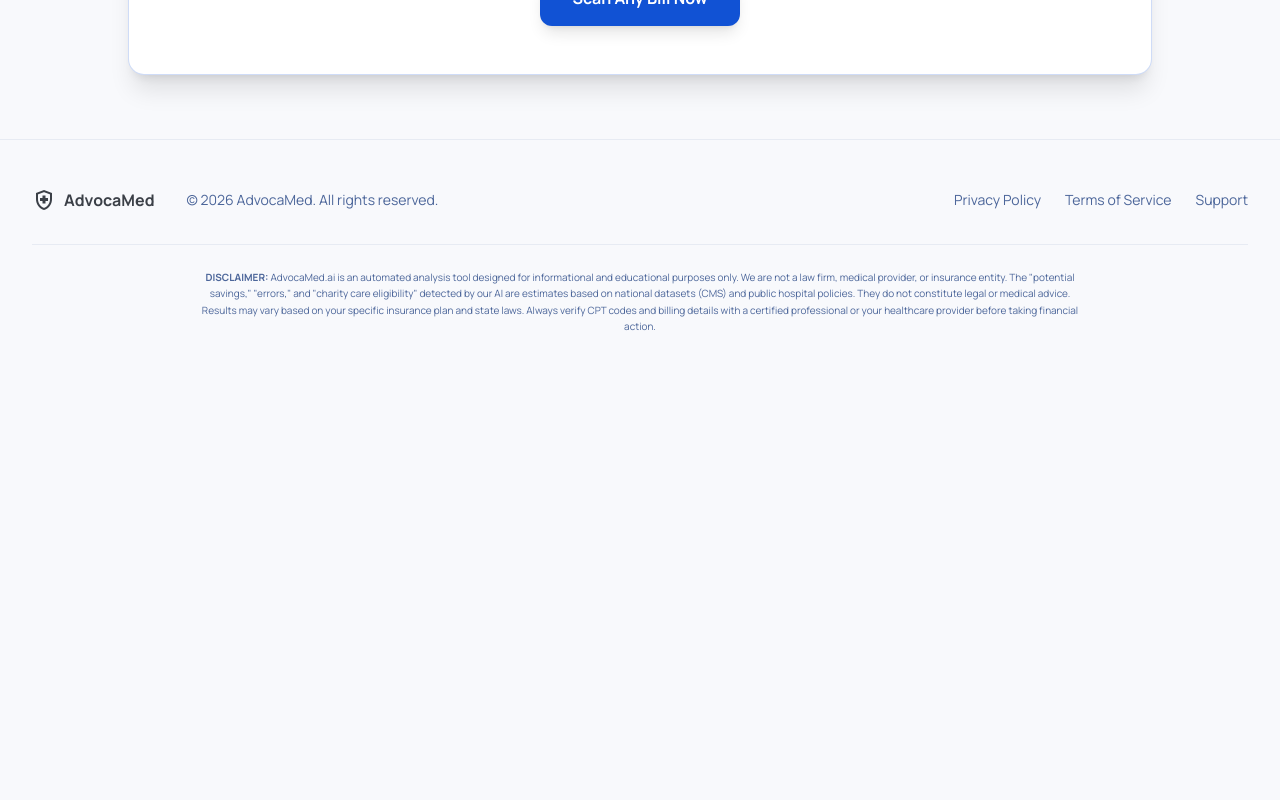
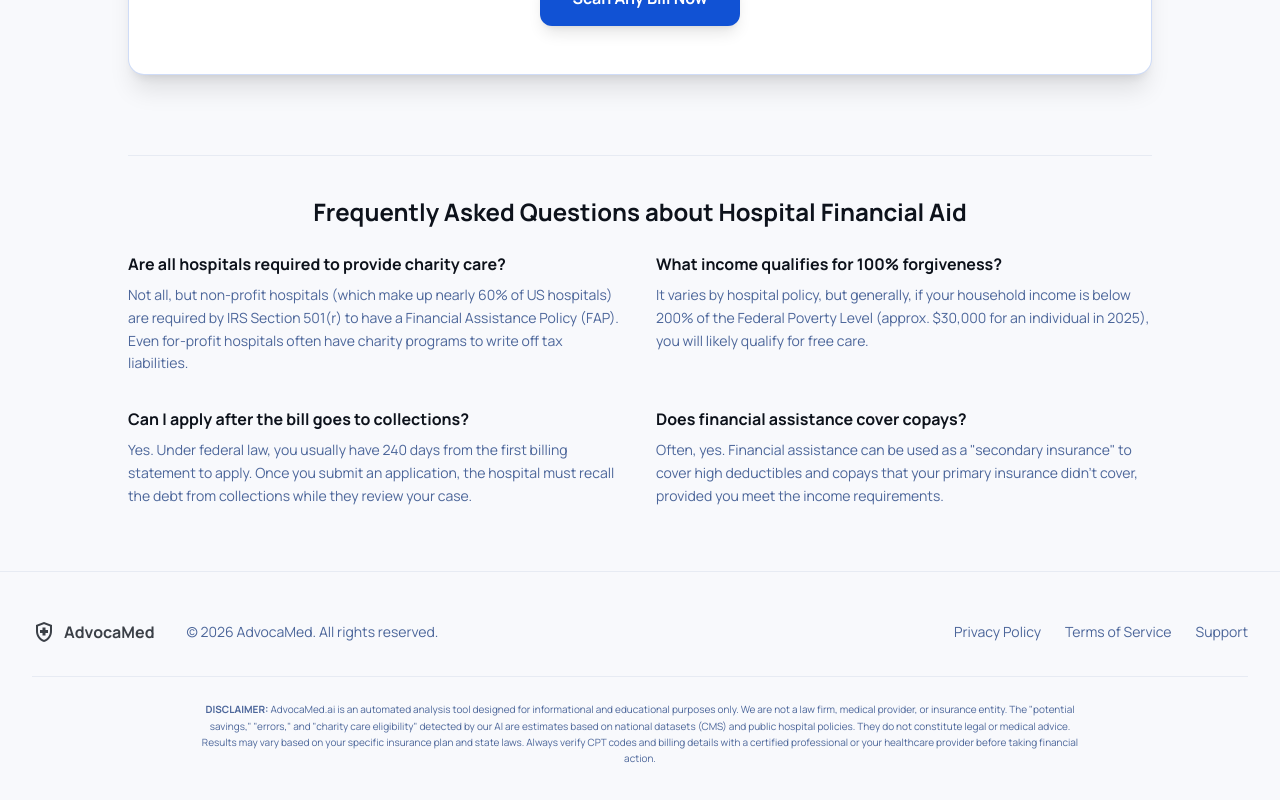
Before and after one commit to gkswjdgb/advocamed-ai, a React (Vite) app in the folder advocamed.ai/: page /hospitals in a window 1280 px wide. Shown: the part 3308-4108 px from the top of the page. Before the commit the page ends 3690 px from the top, so only its background shows below. Built offline with nearby package versions, Linux system fonts and the light colour scheme.

Commit message:
Update HospitalDirectory.tsx

```diff
--- a/advocamed.ai/pages/HospitalDirectory.tsx
+++ b/advocamed.ai/pages/HospitalDirectory.tsx
@@ -145,6 +145,37 @@ const HospitalDirectory: React.FC = () => {
               Scan Any Bill Now
             </Link>
           </div>
+
+          {/* SEO Content Block: FAQ for ranking high-intent keywords */}
+          <div className="mt-20 pt-10 border-t border-border-light dark:border-border-dark">
+              <h2 className="text-2xl font-bold mb-6 text-text-main-light dark:text-text-main-dark text-center">Frequently Asked Questions about Hospital Financial Aid</h2>
+              <div className="grid md:grid-cols-2 gap-8 text-left">
+                  <div>
+                      <h3 className="font-bold text-text-main-light dark:text-text-main-dark mb-2">Are all hospitals required to provide charity care?</h3>
+                      <p className="text-sm text-text-secondary-light dark:text-text-secondary-dark leading-relaxed">
+                          Not all, but non-profit hospitals (which make up nearly 60% of US hospitals) are required by IRS Section 501(r) to have a Financial Assistance Policy (FAP). Even for-profit hospitals often have charity programs to write off tax liabilities.
+                      </p>
+                  </div>
+                  <div>
+                      <h3 className="font-bold text-text-main-light dark:text-text-main-dark mb-2">What income qualifies for 100% forgiveness?</h3>
+                      <p className="text-sm text-text-secondary-light dark:text-text-secondary-dark leading-relaxed">
+                          It varies by hospital policy, but generally, if your household income is below 200% of the Federal Poverty Level (approx. $30,000 for an individual in 2025), you will likely qualify for free care.
+                      </p>
+                  </div>
+                  <div>
+                      <h3 className="font-bold text-text-main-light dark:text-text-main-dark mb-2">Can I apply after the bill goes to collections?</h3>
+                      <p className="text-sm text-text-secondary-light dark:text-text-secondary-dark leading-relaxed">
+                          Yes. Under federal law, you usually have 240 days from the first billing statement to apply. Once you submit an application, the hospital must recall the debt from collections while they review your case.
+                      </p>
+                  </div>
+                  <div>
+                      <h3 className="font-bold text-text-main-light dark:text-text-main-dark mb-2">Does financial assistance cover copays?</h3>
+                      <p className="text-sm text-text-secondary-light dark:text-text-secondary-dark leading-relaxed">
+                          Often, yes. Financial assistance can be used as a "secondary insurance" to cover high deductibles and copays that your primary insurance didn't cover, provided you meet the income requirements.
+                      </p>
+                  </div>
+              </div>
+          </div>
         </div>
       </div>
     </>
```
